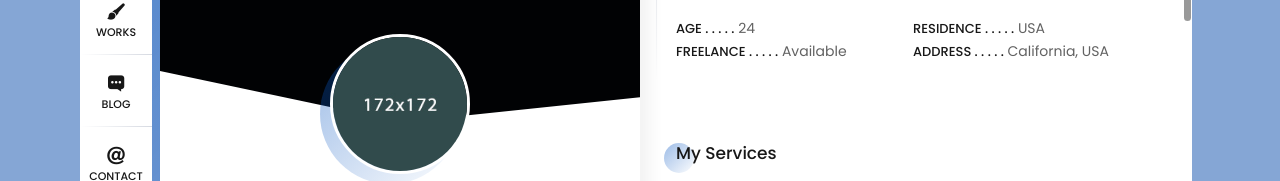
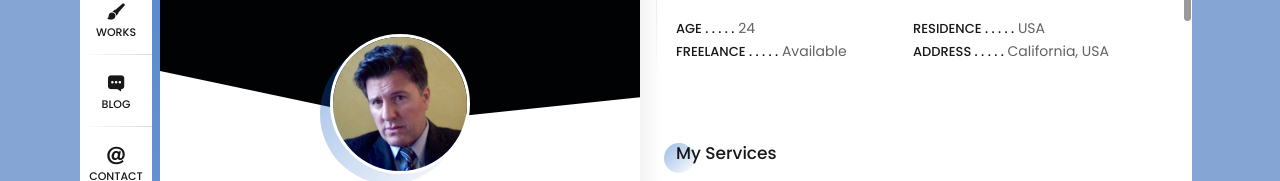
Before and after one commit to mchaffin/Portfolio, a plain HTML site: page index.html in a window 1280 px wide. Shown: the part 276-457 px from the top of the page. Drawn offline with Linux system fonts and the light colour scheme; some packages are replaced by stand-ins of ours; files whose address does not match are found by name.

Commit message:
Scrubbing off templates

```diff
--- a/index.html
+++ b/index.html
@@ -122,7 +122,7 @@
 
 					<!-- profile photo -->
 					<div class="image">
-						<img src="images/profile.png" alt="" />
+						<img src="images/mchaffin.png" alt="" />
 					</div>
 
 					<!-- profile titles -->
```
Also changed, not shown: images/mchaffin.png (added), 1 other file.
